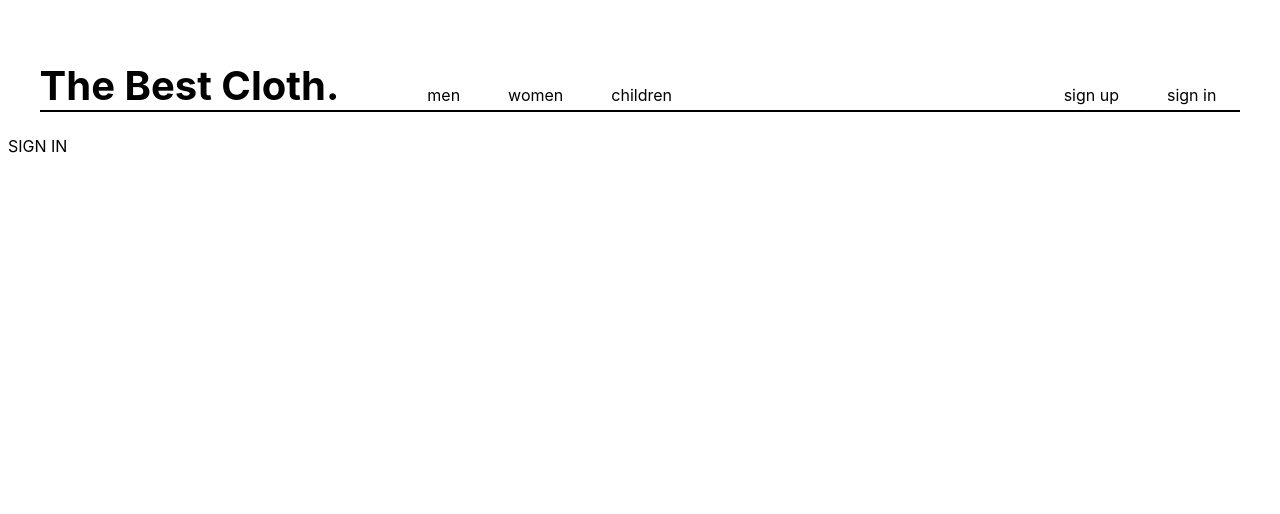
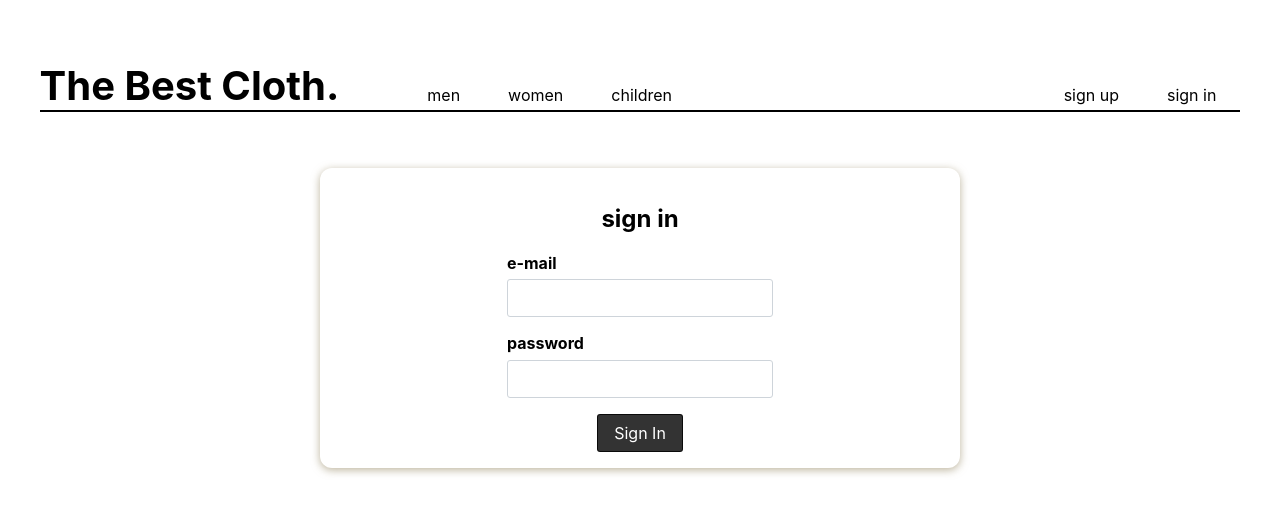
Before and after one commit to jslubowski/the-best-cloth-frontend, a Vue app: page /sign-in in a window 1280 px wide. Shown: the top 514 px of the page. Built offline with nearby package versions, Linux system fonts and the light colour scheme.

Commit message:
feat: add signin page and logout

```diff
--- a/src/components/layout/TheHeader.vue
+++ b/src/components/layout/TheHeader.vue
@@ -6,14 +6,30 @@
           <router-link to="/">The Best Cloth.</router-link>
         </h1>
         <ul class="categories-list">
-        <li><router-link to="/#">men</router-link></li>
-        <li><router-link to="/#">women</router-link></li>
-        <li><router-link to="/#">children</router-link></li>
+          <li>
+            <router-link to="/#">men</router-link>
+          </li>
+          <li>
+            <router-link to="/#">women</router-link>
+          </li>
+          <li>
+            <router-link to="/#">children</router-link>
+          </li>
         </ul>
       </div>
-      <ul class="authorization-list">
-        <li><router-link to="/sign-up">sign up</router-link></li>
-        <li><router-link to="/sign-in">sign in</router-link></li>
+      <ul v-if="!isLoggedIn" class="authorization-list">
+        <li>
+          <router-link to="/sign-up">sign up</router-link>
+        </li>
+        <li>
+          <router-link to="/sign-in">sign in</router-link>
+        </li>
+      </ul>
+      <ul v-else class="authorization-list">
+        <li @click="logout">
+          <router-link to="/logout">logout</router-link>
+        </li>
+        <li>my account</li>
       </ul>
     </nav>
   </header>
@@ -22,8 +38,13 @@
 <script>
 export default {
   computed: {
-    userInfo() {
-      return this.$store.getters['auth/getUserInfo'];
+    isLoggedIn() {
+      return this.$store.getters['auth/isAuthorized'];
+    }
+  },
+  methods: {
+    logout() {
+      this.$store.commit('auth/LOGOUT');
     }
   }
 }
--- a/src/main.js
+++ b/src/main.js
@@ -7,7 +7,6 @@ import BaseCard from './components/ui/BaseCard.vue';
 import Button from 'primevue/button';
 import Paginator from 'primevue/paginator';
 import ProgressSpinner from 'primevue/progressspinner';
-
 
 const app = createApp(App);
 
--- a/src/pages/sign-in/SignIn.vue
+++ b/src/pages/sign-in/SignIn.vue
@@ -1,3 +1,108 @@
 <template>
-    SIGN IN
+  <form>
+    <base-card @submit.prevent="login">
+      <transition-group name="p-message" tag="div">
+        <Message
+            v-if="errorOccurred"
+            severity="error"
+        >
+          {{ errorMessage }}
+        </Message>
+      </transition-group>
+      <h2>sign in</h2>
+      <div class="form-control">
+        <h4>e-mail</h4>
+        <InputText type="email" v-model="form.email"/>
+      </div>
+      <div class="form-control">
+        <h4>password</h4>
+        <InputText type="password" v-model="form.password"/>
+      </div>
+      <Button :label="'Sign In'"
+              @click="login"
+              :disabled="isAuthorized"/>
+    </base-card>
+  </form>
 </template>
+
+<script>
+import InputText from 'primevue/inputtext';
+import Message from 'primevue/message';
+import {mapGetters} from 'vuex';
+
+export default {
+  components: {InputText, Message},
+  data() {
+    return {
+      errorOccurred: false,
+      errorMessage: 'none',
+      form: {
+        email: '',
+        password: ''
+      },
+    }
+  },
+  computed: {
+    ...mapGetters('auth', [
+      'isAuthorized',
+      'isLoggingIn'
+    ])
+  },
+  methods: {
+    login() {
+      this.errorOccurred = false;
+      this.errorMessage = '';
+      this.$store.dispatch(
+          'auth/login',
+          this.form
+      )
+          .then(() => {
+            if (this.authorizationError) {
+              this.errorOccurred = true;
+              this.errorMessage = 'Bad credentials. Try again.';
+            }
+            else if (!this.errorOccurred) {
+              this.$router.replace('/');
+            }
+          })
+      .catch(error => {
+        this.errorOccurred = true;
+        if (error.response !== undefined && error.response.status === 401) {
+          this.errorMessage = 'Wrong credentials. Enter correct username and password.';
+        } else {
+          this.errorMessage = 'Unexpected error occurred. Please try again';
+        }
+      });
+    }
+  },
+}
+</script>
+
+<style scoped>
+form {
+  display: flex;
+  justify-content: center;
+}
+
+.card {
+  width: 40rem;
+  display: flex;
+  flex-direction: column;
+}
+
+.card * {
+  align-self: center;
+}
+
+h4 {
+  margin: 0 0 0.4rem 0;
+}
+
+.form-control {
+  padding-bottom: 1rem;
+}
+
+.form-control label {
+  padding-right: 1.5rem;
+}
+</style>
--- a/src/pages/sign-up/SignUp.vue
+++ b/src/pages/sign-up/SignUp.vue
@@ -1,10 +1,10 @@
 <template>
-  <form @submit.prevent="login">
+  <form @submit.prevent="register">
     <base-card>
       <transition-group name="p-message" tag="div">
         <Message
             v-if="errorOccurred"
-            severity="warn"
+            severity="error"
         >
           We encountered an error while trying to register your account. Please try again.
         </Message>
@@ -48,7 +48,7 @@
         </div>
       </div>
       <Button :label="'Sign Up'"
-              @click="login"
+              @click="register"
               :disabled="isRegistering"/>
     </base-card>
   </form>
@@ -77,7 +77,7 @@ export default {
     }
   },
   methods: {
-    login() {
+    register() {
       this.errorOccurred = false;
       if (this.form.password.length < 6) {
         this.isPasswordEmptyOrTooShort = true;
@@ -88,11 +88,14 @@ export default {
           'auth/register',
           this.form
       )
-          .then(this.$router.replace('/'))
           .catch(() => {
             this.errorOccurred = true;
+          })
+          .then(() => {
+            if (!this.errorOccurred)
+              this.$router.replace('/');
           });
-    },
+    }
   },
   computed: {
     isPasswordIdentical() {
--- a/src/router.js
+++ b/src/router.js
@@ -11,6 +11,7 @@ const router = createRouter({
         { path: '/main-page', component: MainPage },
         { path: '/sign-up', component: SignUp},
         { path: '/sign-in', component: SignIn},
+        { path: '/logout', redirect: '/main-page'},
         { path: '/:notFound(.*)', component: NotFound}
     ]
 });
--- a/src/store/authentication/actions.js
+++ b/src/store/authentication/actions.js
@@ -3,9 +3,9 @@ import axios from 'axios';
 export default {
     async register(context, registerInfo) {
         context.commit('SET_IS_REGISTERING', true);
-        const fetchUrl = process.env.VUE_APP_BASE_URL + 'users/register';
+        const registerUrl = process.env.VUE_APP_BASE_URL + 'users/register';
 
-        await axios.post(fetchUrl, {
+        await axios.post(registerUrl, {
             ...registerInfo
         })
             .then((response) => {
@@ -14,7 +14,36 @@ export default {
                 }
 
                 context.commit('SET_USER_DATA', response.data);
+                context.commit('SET_IS_LOGGING_IN', true);
             })
             .finally(() => context.commit('SET_IS_REGISTERING', false));
+    },
+    async login(context, loginData) {
+        context.commit('SET_IS_LOGGING_IN', true);
+        const loginUrl = process.env.VUE_APP_BASE_URL + 'users/login';
+
+        await axios.post(loginUrl, {}, {
+            auth: {
+                username: loginData.email,
+                password: loginData.password
+            }
+        })
+            .then((response) => {
+                context.commit('SET_USER_DATA', response.data);
+                context.commit('SET_AUTHORIZED', true);
+            })
+            .finally(() => {
+                context.commit('SET_IS_LOGGING_IN', false);
+            });
+    },
+    async logout(context) {
+        context.commit('SET_USER_DATA', {
+            userId: undefined,
+            email: undefined,
+            token: undefined,
+            firstName: undefined,
+            lastName: undefined,
+        });
+        context.commit('SET_UNAUTHORIZED', false);
     }
 };
--- a/src/store/authentication/getters.js
+++ b/src/store/authentication/getters.js
@@ -12,5 +12,11 @@ export default {
     },
     getIsRegistering(state) {
         return state.isRegistering;
+    },
+    isLoggingIn(state) {
+        return state.isLoggingIn;
+    },
+    isAuthorized(state) {
+        return state.authorized;
     }
 };
--- a/src/store/authentication/index.js
+++ b/src/store/authentication/index.js
@@ -6,13 +6,14 @@ export default {
     namespaced: true,
     state() {
         return {
-            userId: null,
-            email: null,
-            token: null,
-            firstName: null,
-            lastName: null,
+            userId: undefined,
+            email: undefined,
+            token: undefined,
+            firstName: undefined,
+            lastName: undefined,
             isRegistering: false,
-            isLoggedIn: false
+            isLoggingIn: false,
+            authorized: false,
         }
     },
     getters,
--- a/src/store/authentication/mutations.js
+++ b/src/store/authentication/mutations.js
@@ -3,11 +3,27 @@ export default {
         state.isRegistering = payload
     },
     SET_USER_DATA(state, payload) {
-        console.log('payload in SET_USER_DATA: ' + payload);
         state.userId = payload.id;
         state.email = payload.email;
         state.token = payload.token;
         state.firstName = payload.firstName;
         state.lastName = payload.lastName;
+    },
+    SET_IS_LOGGING_IN(state, payload) {
+        state.isLoggingIn = payload;
+    },
+    SET_AUTHORIZED(state) {
+        state.authorized = true;
+    },
+    SET_UNAUTHORIZED(state) {
+        state.authorized = false;
+    },
+    LOGOUT(state) {
+        state.userId = undefined;
+        state.email = undefined;
+        state.token = undefined;
+        state.firstName = undefined;
+        state.lastName = undefined;
+        state.authorized = false;
     }
 }
```
Lines whose indentation alone changed are shown as unchanged.
